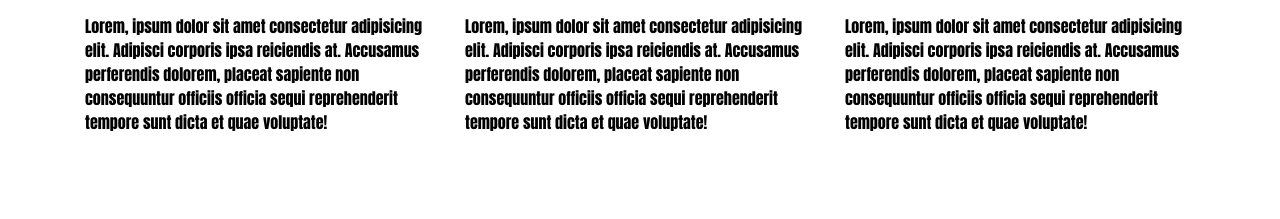
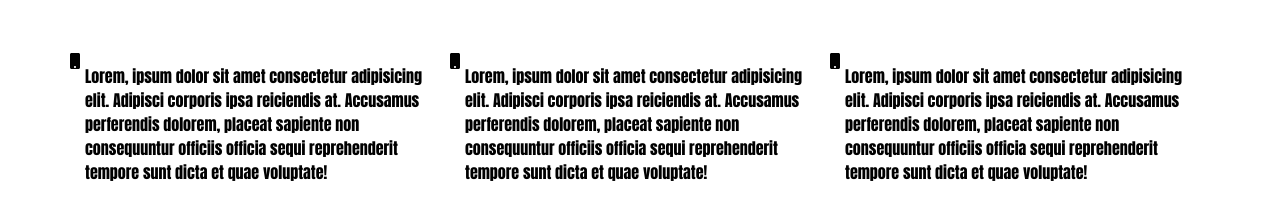
Before and after one commit to leomark92/portfolio, a plain HTML site: page index.html in a window 1280 px wide. Shown: the part 467-686 px from the top of the page. Drawn offline with Linux system fonts and the light colour scheme.

Commit message:
paragraph ico

```diff
--- a/css/media.css
+++ b/css/media.css
@@ -57,4 +57,8 @@
     .navbar {
         text-align: center;
     }
+
+    .section_1 {
+        text-align: center;
+    }
 }
--- a/index.html
+++ b/index.html
@@ -99,12 +99,15 @@
             <div class="row">
                 <div class="col-lg-4">
                     <p>Lorem, ipsum dolor sit amet consectetur adipisicing elit. Adipisci corporis ipsa reiciendis at. Accusamus perferendis dolorem, placeat sapiente non consequuntur officiis officia sequi reprehenderit tempore sunt dicta et quae voluptate!</p>
+                    <div class="ico"><i class="fa fa-mobile"></i></div>
                 </div>
                 <div class="col-lg-4">
                     <p>Lorem, ipsum dolor sit amet consectetur adipisicing elit. Adipisci corporis ipsa reiciendis at. Accusamus perferendis dolorem, placeat sapiente non consequuntur officiis officia sequi reprehenderit tempore sunt dicta et quae voluptate!</p>
+                    <div class="ico"><i class="fa fa-mobile"></i></div>
                 </div>
                 <div class="col-lg-4">
                     <p>Lorem, ipsum dolor sit amet consectetur adipisicing elit. Adipisci corporis ipsa reiciendis at. Accusamus perferendis dolorem, placeat sapiente non consequuntur officiis officia sequi reprehenderit tempore sunt dicta et quae voluptate!</p>
+                    <div class="ico"><i class="fa fa-mobile"></i></div>
                 </div>
             </div>
         </div>
--- /dev/null
+++ b/sass/_sec2.sass
@@ -0,0 +1,8 @@
+.section_1
+ padding: 50px 0
+ position: relative
+
+.ico
+ position: absolute
+ top: 0
+ left: 0
--- a/sass/main.sass
+++ b/sass/main.sass
@@ -1 +1,2 @@
 @import 'header'
+@import 'sec2'
```
Also changed, not shown: css/main.css, sass/_header.sass (line endings or trailing spaces), 1 other file.
